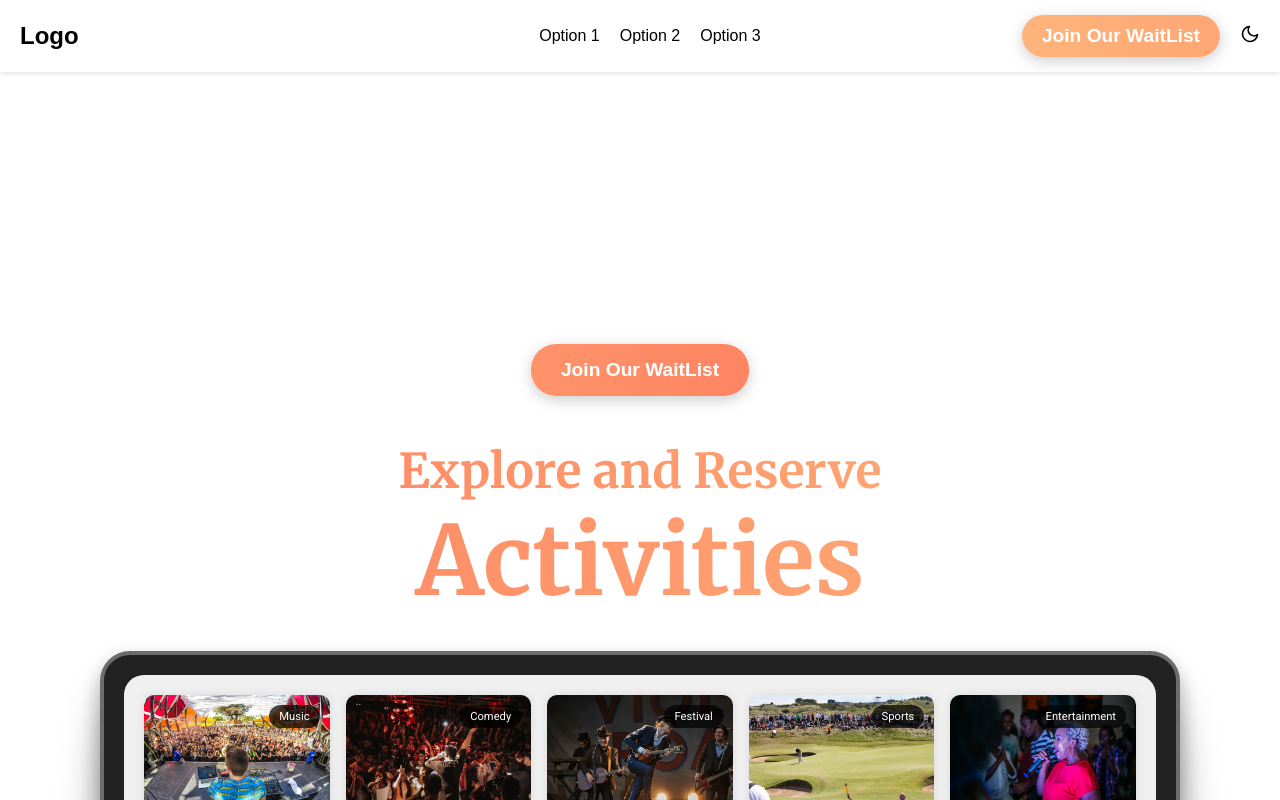
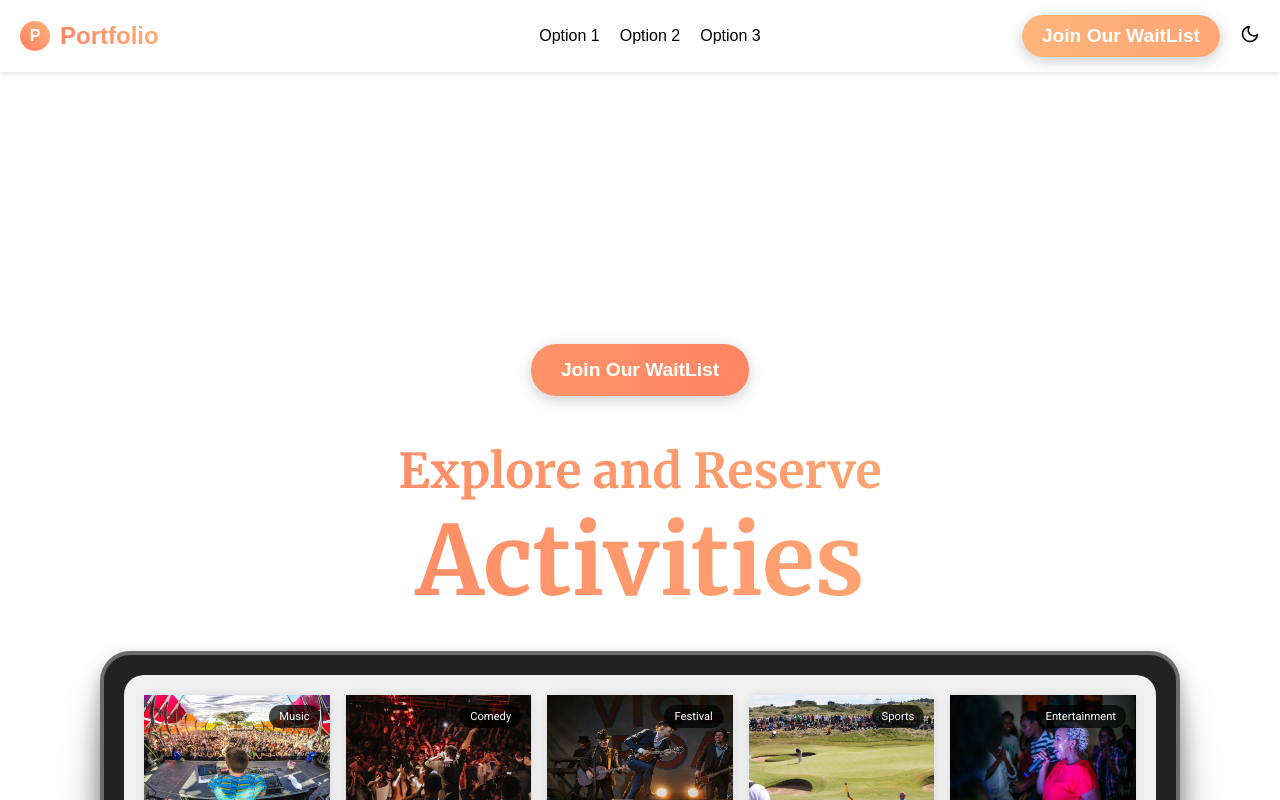
Before and after one commit to CeponisM/practice-project, a React (Create React App) app: page / in a window 1280 px wide. Shown: the top 800 px of the page. Built offline with nearby package versions, Linux system fonts and the light colour scheme.

Commit message:
Performance improvements, section animation addition, header/footer logo improvement

```diff
--- a/package.json
+++ b/package.json
@@ -10,6 +10,7 @@
     "react": "^18.3.1",
     "react-dom": "^18.3.1",
     "react-icons": "^5.2.1",
+    "react-lazy-load-image-component": "^1.6.2",
     "react-scripts": "5.0.1",
     "react-scroll": "^1.9.0",
     "styled-components": "^6.1.11",
--- a/src/App.js
+++ b/src/App.js
@@ -1,4 +1,4 @@
-import React, { useState, useEffect, useCallback } from 'react';
+import React, { useState, useEffect, useCallback, useMemo } from 'react';
 import Topbar from './components/Topbar';
 import Pad from './components/Pad';
 import Footer from './components/Footer';
@@ -30,6 +30,19 @@ const AppContainer = styled.div`
   transition: background-color 0.5s ease, color 0.5s ease;
 `;
 
+const floatingBubbles = keyframes`
+  0% {
+    transform: translateY(0) rotate(0deg);
+    opacity: 1;
+    border-radius: 0;
+  }
+  100% {
+    transform: translateY(1000px) rotate(720deg);
+    opacity: 0;
+    border-radius: 50%;
+  }
+`;
+
 const Section = styled.div`
   height: auto;
   padding: 60px 0;
@@ -41,13 +54,20 @@ const Section = styled.div`
   text-align: center;
 `;
 
-const Section1 = styled(Section)`
+const Section1 = styled.div`
   background: ${({ gradient }) => gradient};
   transition: background-color 0.5s ease, color 0.5s ease, border 0.5s ease;
   color: ${({ theme }) => theme.text};
   position: relative;
   overflow: hidden;
   margin-top: 4.5rem;
+  padding: 60px 0;
+  height: auto;
+  display: flex;
+  flex-direction: column;
+  align-items: center;
+  justify-content: center;
+  text-align: center;
 
   &::before {
     content: '';
@@ -75,6 +95,53 @@ const Section1 = styled(Section)`
     mix-blend-mode: overlay;
     pointer-events: none;
     z-index: 2;
+  }
+`;
+
+const Bubble = styled.div`
+  position: absolute;
+  top: -100px;
+  width: 40px;
+  height: 40px;
+  background: rgba(255, 255, 255, 0.1);
+  animation: ${floatingBubbles} 25s infinite;
+  z-index: 3;
+
+  &:nth-child(1) {
+    left: 10%;
+    width: 80px;
+    height: 80px;
+    animation-delay: 0s;
+  }
+
+  &:nth-child(2) {
+    left: 20%;
+    width: 20px;
+    height: 20px;
+    animation-delay: 2s;
+    animation-duration: 12s;
+  }
+
+  &:nth-child(3) {
+    left: 35%;
+    width: 60px;
+    height: 60px;
+    animation-delay: 4s;
+  }
+
+  &:nth-child(4) {
+    left: 50%;
+    width: 30px;
+    height: 30px;
+    animation-delay: 0s;
+    animation-duration: 18s;
+  }
+
+  &:nth-child(5) {
+    left: 65%;
+    width: 40px;
+    height: 40px;
+    animation-delay: 0s;
   }
 `;
 
@@ -357,6 +424,23 @@ const ScrollButton = styled.button`
   }
 `;
 
+const Section1Component = ({ gradient, gradientOverlay, children }) => {
+  const bubbles = useMemo(() => {
+    return Array(5).fill().map((_, index) => (
+      <Bubble key={index} />
+    ));
+  }, []);
+
+  return (
+    <Section1 id="section1" gradient={gradient} gradientOverlay={gradientOverlay}>
+      {bubbles}
+      <ContentContainer>
+        {children}
+      </ContentContainer>
+    </Section1>
+  );
+};
+
 const App = () => {
   const [theme, setTheme] = useState('light');
   const [gradient, setGradient] = useState(
@@ -383,7 +467,7 @@ const App = () => {
 
   useEffect(() => {
     const handleScroll = () => {
-      updateGradient();
+      requestAnimationFrame(updateGradient);
     };
 
     window.addEventListener('scroll', handleScroll);
@@ -418,13 +502,15 @@ const App = () => {
     <ThemeProvider theme={theme === 'light' ? lightTheme : darkTheme}>
       <Topbar scrollToSection={scrollToSection} toggleTheme={toggleTheme} theme={theme} />
       <AppContainer>
-        <Section1 id="section1" gradient={gradient} gradientOverlay={gradientOverlay}>
-          <ContentContainer>
-            <ScrollLink to="section3" smooth="easeInOutQuart" duration={600}><ScrollButton><span>Join Our WaitList</span></ScrollButton></ScrollLink>
-            <MainHeader data-text="Explore and Reserve Activities">Explore and Reserve <h1>Activities</h1></MainHeader>
-            <Pad />
-          </ContentContainer>
-        </Section1>
+        <Section1Component gradient={gradient} gradientOverlay={gradientOverlay}>
+          <ScrollLink to="section3" smooth="easeInOutQuart" duration={600}>
+            <ScrollButton><span>Join Our WaitList</span></ScrollButton>
+          </ScrollLink>
+          <MainHeader data-text="Explore and Reserve Activities">
+            Explore and Reserve <h1>Activities</h1>
+          </MainHeader>
+          <Pad />
+        </Section1Component>
         <Section id="section2">
           <Header>Highlights</Header>
           <Description>
--- a/src/components/Footer.js
+++ b/src/components/Footer.js
@@ -1,8 +1,6 @@
-import React from 'react';
+import React, { memo } from 'react';
 import styled from 'styled-components';
-import { FiSun, FiMoon } from 'react-icons/fi';
-
-import './Footer.css';
+import { FiSun, FiMoon, FiGithub } from 'react-icons/fi';
 
 const FooterContainer = styled.footer`
   width: 100%;
@@ -13,28 +11,81 @@ const FooterContainer = styled.footer`
   background-color: ${({ theme }) => theme.background};
   color: ${({ theme }) => theme.text};
   border-top: 1px solid ${({ theme }) => theme.text};
-  bottom: 0;
-  left: 0;
+  transition: background-color 0.3s ease, color 0.3s ease;
 `;
 
-const LeftSection = styled.div`
+const Section = styled.div`
+  display: flex;
+  align-items: center;
+  flex: 1;
+`;
+
+const LeftSection = styled(Section)`
+  justify-content: flex-start;
+`;
+
+const MiddleSection = styled(Section)`
+  justify-content: center;
+`;
+
+const RightSection = styled(Section)`
+  justify-content: flex-end;
+`;
+
+const LogoContainer = styled.div`
   display: flex;
   align-items: center;
 `;
 
-const Logo = styled.div`
-  font-size: 24px;
+const LogoIcon = styled.div`
+  width: 30px;
+  height: 30px;
+  background: linear-gradient(45deg, #ff7e5f, #feb47b);
+  border-radius: 50%;
+  display: flex;
+  justify-content: center;
+  align-items: center;
+  color: white;
   font-weight: bold;
   margin-right: 10px;
+  transition: transform 0.3s ease;
+
+  &:hover {
+    transform: rotate(360deg);
+  }
+`;
+
+const LogoText = styled.span`
+  font-size: 20px;
+  font-weight: bold;
+  background: linear-gradient(45deg, #ff7e5f, #feb47b);
+  -webkit-background-clip: text;
+  -webkit-text-fill-color: transparent;
+  transition: opacity 0.3s ease;
+
+  &:hover {
+    opacity: 0.8;
+  }
 `;
 
 const Text = styled.div`
   font-size: 16px;
 `;
 
-const RightSection = styled.div`
+const SocialLink = styled.a`
+  color: ${({ theme }) => theme.text};
+  text-decoration: none;
   display: flex;
   align-items: center;
+  transition: color 0.3s ease;
+
+  &:hover {
+    color: #ff7e5f;
+  }
+
+  svg {
+    margin-right: 5px;
+  }
 `;
 
 const ToggleButton = styled.button`
@@ -43,22 +94,41 @@ const ToggleButton = styled.button`
   cursor: pointer;
   color: ${({ theme }) => theme.text};
   font-size: 24px;
+  transition: color 0.3s ease;
+
+  &:hover {
+    color: #ff7e5f;
+  }
 `;
 
-const Footer = ({ toggleTheme, theme }) => {
+const Footer = memo(({ toggleTheme, theme }) => {
   return (
     <FooterContainer>
       <LeftSection>
-        <Logo>Logo</Logo>
-        <Text>Built by <a href="https://github.com/CeponisM/Resume-App" target="_blank" rel="noopener noreferrer" className="social-link-footer">MCeponis</a>.</Text>
+        <LogoContainer>
+          <LogoIcon>P</LogoIcon>
+          <LogoText>Portfolio</LogoText>
+        </LogoContainer>
       </LeftSection>
+      <MiddleSection>
+        <Text>
+          <center>Built by{' '}</center>
+          <SocialLink
+            href="https://github.com/CeponisM/Resume-App"
+            target="_blank"
+            rel="noopener noreferrer"
+          >
+            <FiGithub /> MCeponis
+          </SocialLink>
+        </Text>
+      </MiddleSection>
       <RightSection>
-        <ToggleButton onClick={toggleTheme}>
+        <ToggleButton onClick={toggleTheme} aria-label="Toggle theme">
           {theme === 'light' ? <FiMoon /> : <FiSun />}
         </ToggleButton>
       </RightSection>
     </FooterContainer>
   );
-};
+});
 
 export default Footer;
--- a/src/components/Pad.js
+++ b/src/components/Pad.js
@@ -1,5 +1,7 @@
-import React, { useState, useEffect } from 'react';
+import React, { useState, useEffect, useCallback, useMemo } from 'react';
 import styled from 'styled-components';
+import { LazyLoadImage } from 'react-lazy-load-image-component';
+import 'react-lazy-load-image-component/src/effects/blur.css';
 
 const PadWrapper = styled.div`
   width: 100%;
@@ -15,7 +17,13 @@ const PadContainer = styled.div`
   background: #222222;
   border: 4px solid #6c6c6c;
   border-radius: 30px;
-  box-shadow: rgba(0, 0, 0, 0.3) 0px 0px, rgba(0, 0, 0, 0.29) 0px 9px 20px, rgba(0, 0, 0, 0.26) 0px 37px 37px, rgba(0, 0, 0, 0.15) 0px 84px 50px, rgba(0, 0, 0, 0.04) 0px 149px 60px, rgba(0, 0, 0, 0.01) 0px 233px 65px;
+  box-shadow:
+    0px 0px 0px rgba(0, 0, 0, 0.3),
+    0px 9px 20px rgba(0, 0, 0, 0.29),
+    0px 37px 37px rgba(0, 0, 0, 0.26),
+    0px 84px 50px rgba(0, 0, 0, 0.15),
+    0px 149px 60px rgba(0, 0, 0, 0.04),
+    0px 233px 65px rgba(0, 0, 0, 0.01);
   transform: ${({ tiltAngle }) => `rotateX(${tiltAngle}deg)`};
   transform-origin: bottom;
   transition: transform 0.1s;
@@ -26,13 +34,13 @@ const PadContainer = styled.div`
     width: 100%;
     transform: none;
     max-height: 600px;
-    overflow-y: scroll;
+    overflow-y: auto;
     -webkit-overflow-scrolling: touch;
-    scrollbar-width: none; /* Firefox */
+    scrollbar-width: none;
   }
 
   &::-webkit-scrollbar {
-    display: none; /* Safari and Chrome */
+    display: none;
   }
 `;
 
@@ -88,7 +96,7 @@ const EventItem = styled.li`
     transform: scale(1.05);
   }
 
-  img {
+  .lazy-load-image-background {
     width: 100%;
     height: 120px;
     object-fit: cover;
@@ -157,13 +165,12 @@ const events = [
 const Pad = () => {
   const [tiltAngle, setTiltAngle] = useState(21);
 
-  useEffect(() => {
-    const handleScroll = () => {
+  const handleScroll = useCallback(() => {
     const padElement = document.getElementById('pad');
     if (padElement) {
       const rect = padElement.getBoundingClientRect();
       const windowHeight = window.innerHeight || document.documentElement.clientHeight;
-        const padMiddle = rect.top + (rect.height);
+      const padMiddle = rect.top + (rect.height / 2);
       const viewportMiddle = windowHeight / 2;
       const maxTilt = 21;
 
@@ -174,27 +181,36 @@ const Pad = () => {
         setTiltAngle(Math.min(tilt, maxTilt));
       }
     }
-    };
+  }, []);
 
+  useEffect(() => {
     window.addEventListener('scroll', handleScroll);
     return () => {
       window.removeEventListener('scroll', handleScroll);
     };
-  }, []);
+  }, [handleScroll]);
+
+  const memoizedEvents = useMemo(() => events.map((event, index) => (
+    <EventItem key={index}>
+      <LazyLoadImage
+        src={event.image}
+        alt={event.title}
+        effect="blur"
+        width="100%"
+        height="120px"
+      />
+      <CategoryBubble>{event.category}</CategoryBubble>
+      <h1>{event.title}</h1>
+      <h2>{event.category}</h2>
+    </EventItem>
+  )), []);
 
   return (
     <PadWrapper>
       <PadContainer id="pad" tiltAngle={tiltAngle}>
         <PadScreen>
           <EventList>
-            {events.map((event, index) => (
-              <EventItem key={index}>
-                <img src={event.image} alt={event.title} />
-                <CategoryBubble>{event.category}</CategoryBubble>
-                <h1>{event.title}</h1>
-                <h2>{event.category}</h2>
-              </EventItem>
-            ))}
+            {memoizedEvents}
           </EventList>
         </PadScreen>
       </PadContainer>
--- a/src/components/Topbar.js
+++ b/src/components/Topbar.js
@@ -1,4 +1,4 @@
-import React, { useState } from 'react';
+import React, { useState, useCallback, memo } from 'react';
 import styled from 'styled-components';
 import { FiMenu, FiSun, FiMoon } from 'react-icons/fi';
 
@@ -11,13 +11,56 @@ const TopbarContainer = styled.div`
   justify-content: center;
   align-items: center;
   background-color: ${({ theme }) => theme.background};
-  transition: background 0.5s ease, color 0.5s ease, border-image-source 0.5s ease;
+  transition: background 0.3s ease, color 0.3s ease;
   padding: 10px 20px;
   box-shadow: 0 2px 5px rgba(0, 0, 0, 0.1);
   z-index: 1000;
 
   @media (max-width: 768px) {
     justify-content: space-between;
+  }
+`;
+
+const LogoContainer = styled.div`
+  position: absolute;
+  left: 20px;
+  display: flex;
+  align-items: center;
+
+  @media (max-width: 768px) {
+    left: 50%;
+    transform: translateX(-50%);
+  }
+`;
+
+const LogoText = styled.span`
+  font-size: 24px;
+  font-weight: bold;
+  background: linear-gradient(45deg, #ff7e5f, #feb47b);
+  -webkit-background-clip: text;
+  -webkit-text-fill-color: transparent;
+  transition: opacity 0.3s ease;
+
+  &:hover {
+    opacity: 0.8;
+  }
+`;
+
+const LogoIcon = styled.div`
+  width: 30px;
+  height: 30px;
+  margin-right: 10px;
+  background: linear-gradient(45deg, #ff7e5f, #feb47b);
+  border-radius: 50%;
+  display: flex;
+  justify-content: center;
+  align-items: center;
+  color: white;
+  font-weight: bold;
+  transition: transform 0.3s ease;
+
+  &:hover {
+    transform: rotate(360deg);
   }
 `;
 
@@ -45,12 +88,12 @@ const Options = styled.div`
   }
 `;
 
-const Option = styled.div`
+const Option = memo(styled.div`
   margin-left: 20px;
   cursor: pointer;
   color: ${({ theme }) => theme.text};
-  transition: color 0.5s ease;
-`;
+  transition: color 0.3s ease;
+`);
 
 const MenuButton = styled.div`
   display: none;
@@ -133,33 +176,39 @@ const ScrollButton = styled.button`
   }
 `;
 
-const Topbar = ({ scrollToSection, toggleTheme, theme }) => {
+const Topbar = memo(({ scrollToSection, toggleTheme, theme }) => {
   const [menuOpen, setMenuOpen] = useState(false);
+
+  const handleMenuToggle = useCallback(() => setMenuOpen(prev => !prev), []);
+  const handleScrollToSection = useCallback((section) => () => scrollToSection(section), [scrollToSection]);
 
   return (
     <TopbarContainer>
-      <MenuButton onClick={() => setMenuOpen(!menuOpen)}>
+      <MenuButton onClick={handleMenuToggle}>
         <FiMenu size={24} />
       </MenuButton>
-      <Logo>Logo</Logo>
+      <LogoContainer>
+        <LogoIcon>P</LogoIcon>
+        <LogoText>Portfolio</LogoText>
+      </LogoContainer>
       <Options>
-        <Option onClick={() => scrollToSection('section1')}>Option 1</Option>
-        <Option onClick={() => scrollToSection('section2')}>Option 2</Option>
-        <Option onClick={() => scrollToSection('section3')}>Option 3</Option>
+        <Option onClick={handleScrollToSection('section1')}>Option 1</Option>
+        <Option onClick={handleScrollToSection('section2')}>Option 2</Option>
+        <Option onClick={handleScrollToSection('section3')}>Option 3</Option>
       </Options>
       <RightButtons>
-        <ScrollButton onClick={() => scrollToSection('section3')}>Join Our WaitList</ScrollButton>
+        <ScrollButton onClick={handleScrollToSection('section3')}>Join Our WaitList</ScrollButton>
         <Button onClick={toggleTheme}>
           {theme === 'light' ? <FiMoon size={20} /> : <FiSun size={20} />}
         </Button>
       </RightButtons>
       <DropdownMenu open={menuOpen}>
-        <DropdownOption onClick={() => scrollToSection('section1')}>Option 1</DropdownOption>
-        <DropdownOption onClick={() => scrollToSection('section2')}>Option 2</DropdownOption>
-        <DropdownOption onClick={() => scrollToSection('section3')}>Option 3</DropdownOption>
+        <DropdownOption onClick={handleScrollToSection('section1')}>Option 1</DropdownOption>
+        <DropdownOption onClick={handleScrollToSection('section2')}>Option 2</DropdownOption>
+        <DropdownOption onClick={handleScrollToSection('section3')}>Option 3</DropdownOption>
       </DropdownMenu>
     </TopbarContainer>
   );
-};
+});
 
 export default Topbar;
```
Also changed, not shown: 1 other file (tests, documents, lock files or other folders). Lines whose indentation alone changed are shown as unchanged.
